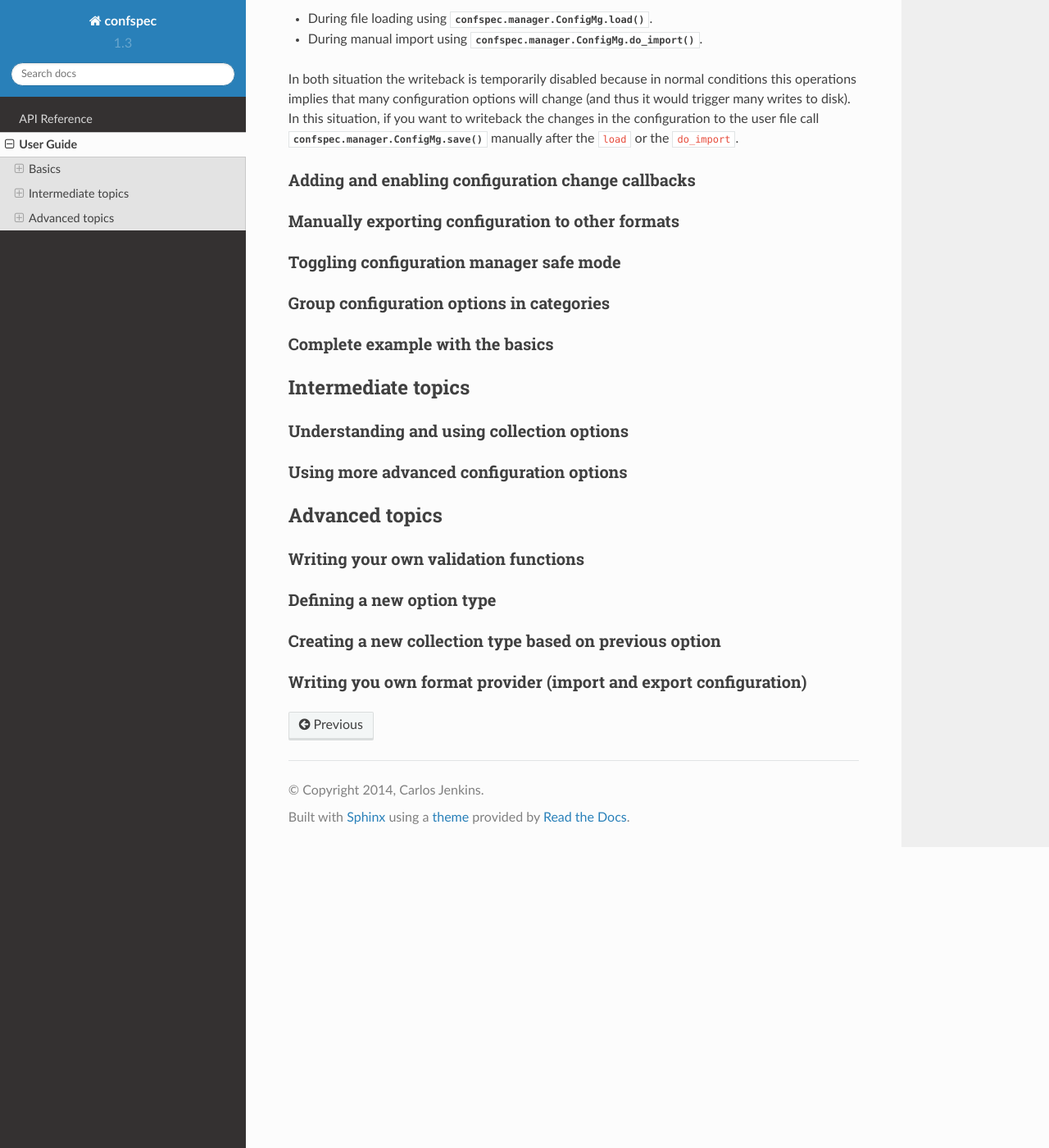
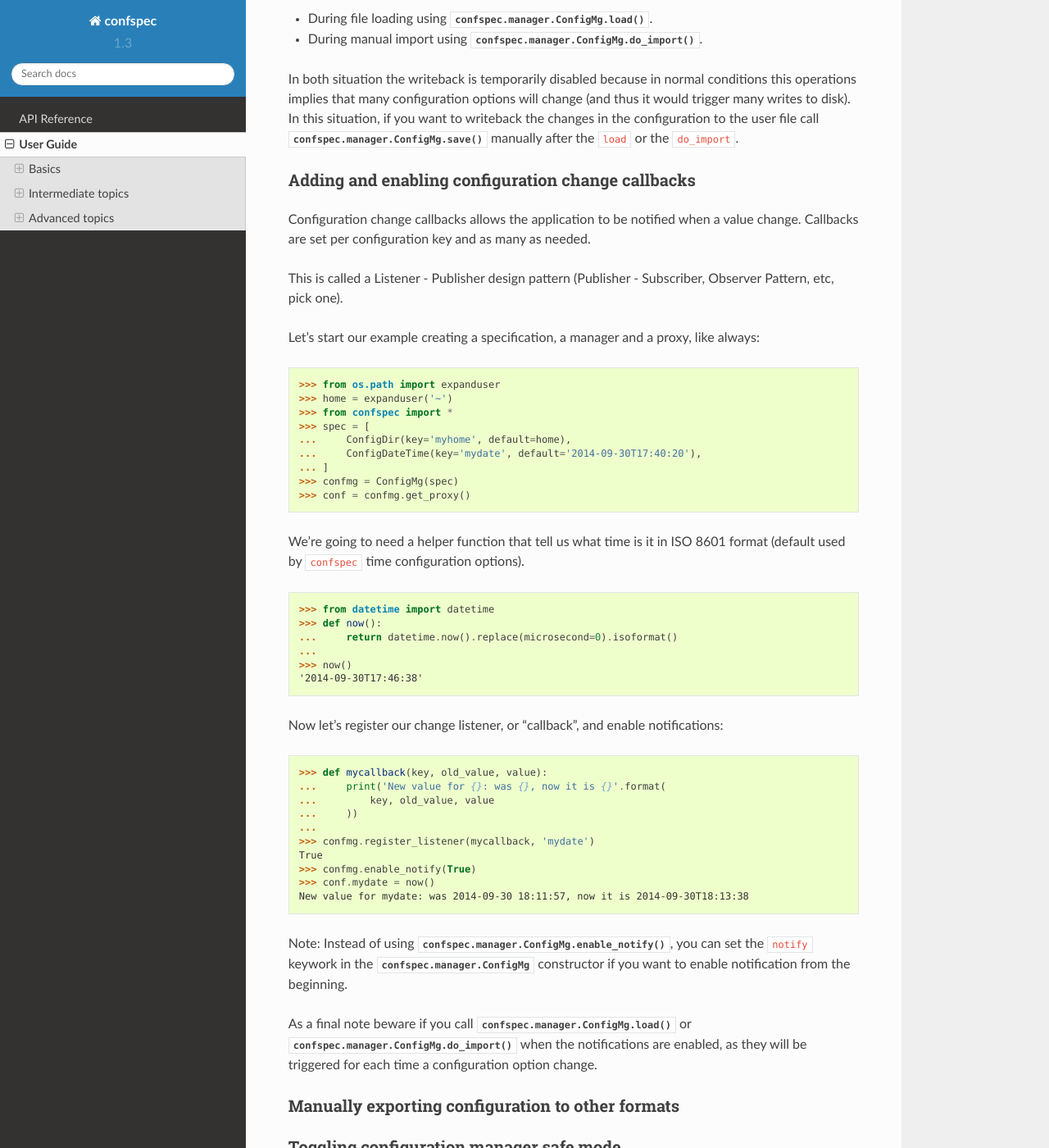
Before and after one commit to carlos-jenkins/confspec, a Sphinx documentation site: the page built from doc/content/user_guide.rst, in a window 1280 px wide and 1400 px high, scrolled down 3501 px. Shown: the whole window at 82% size. Built offline with Sphinx 7.4.7 and the Read the Docs theme 2.0.0, drawn with Linux system fonts in a browser that asks for light colours; some of the changed text lies outside the part shown.

Commit message:
Added the next article to the User Guide.

```diff
--- a/doc/content/user_guide.rst
+++ b/doc/content/user_guide.rst
@@ -33,7 +33,7 @@ Before going into the code example there is three more keyword you need to know:
    >>> from confspec import *
    >>> spec = [
    ...     ConfigFloat(key='myfloat', default=1.0),
-   ...     ConfigHexadecimal(key='myhex', default='0xFF'),
+   ...     ConfigHexadecimal(key='myhex', default=0xFF),
    ... ]
    >>> # Let's create the manager
    ...
@@ -93,7 +93,7 @@ keywords, please do note the changed values in the specification:
    >>> from confspec import *
    >>> spec = [
    ...     ConfigFloat(key='myfloat', default=3.3),  # See new default
-   ...     ConfigHexadecimal(key='myhex', default='0xEE'),  # See new default
+   ...     ConfigHexadecimal(key='myhex', default=0xEE),  # See new default
    ... ]
    >>> confmg = ConfigMg(
    ...     spec,
@@ -168,7 +168,7 @@ we change an option:
    mydate = 2014-09-30
    mytxt = My new value!
 
-The file is updated eaech time a configuration option change.
+The file is updated each time a configuration option change.
 
 There are a few exceptions to the writeback:
 
@@ -185,6 +185,64 @@ to writeback the changes in the configuration to the user file call
 
 Adding and enabling configuration change callbacks
 ++++++++++++++++++++++++++++++++++++++++++++++++++
+
+Configuration change callbacks allows the application to be notified when
+a value change. Callbacks are set per configuration key and as many as needed.
+
+This is called a Listener - Publisher design pattern
+(Publisher - Subscriber, Observer Pattern, etc, pick one).
+
+Let's start our example creating a specification, a manager and a proxy, like
+always:
+
+.. code:: pycon
+
+   >>> from os.path import expanduser
+   >>> home = expanduser('~')
+   >>> from confspec import *
+   >>> spec = [
+   ...     ConfigDir(key='myhome', default=home),
+   ...     ConfigDateTime(key='mydate', default='2014-09-30T17:40:20'),
+   ... ]
+   >>> confmg = ConfigMg(spec)
+   >>> conf = confmg.get_proxy()
+
+We're going to need a helper function that tell us what time is it in ISO 8601
+format (default used by ``confspec`` time configuration options).
+
+.. code:: pycon
+
+   >>> from datetime import datetime
+   >>> def now():
+   ...     return datetime.now().replace(microsecond=0).isoformat()
+   ...
+   >>> now()
+   '2014-09-30T17:46:38'
+
+Now let's register our change listener, or "callback", and enable
+notifications:
+
+.. code:: pycon
+
+   >>> def mycallback(key, old_value, value):
+   ...     print('New value for {}: was {}, now it is {}'.format(
+   ...         key, old_value, value
+   ...     ))
+   ...
+   >>> confmg.register_listener(mycallback, 'mydate')
+   True
+   >>> confmg.enable_notify(True)
+   >>> conf.mydate = now()
+   New value for mydate: was 2014-09-30 18:11:57, now it is 2014-09-30T18:13:38
+
+Note: Instead of using :meth:`confspec.manager.ConfigMg.enable_notify`, you
+can set the ``notify`` keywork in the :class:`confspec.manager.ConfigMg`
+constructor if you want to enable notification from the beginning.
+
+As a final note beware if you call :meth:`confspec.manager.ConfigMg.load` or
+:meth:`confspec.manager.ConfigMg.do_import` when the notifications are enabled,
+as they will be triggered for each time a configuration option change.
+
 
 Manually exporting configuration to other formats
 +++++++++++++++++++++++++++++++++++++++++++++++++
```
